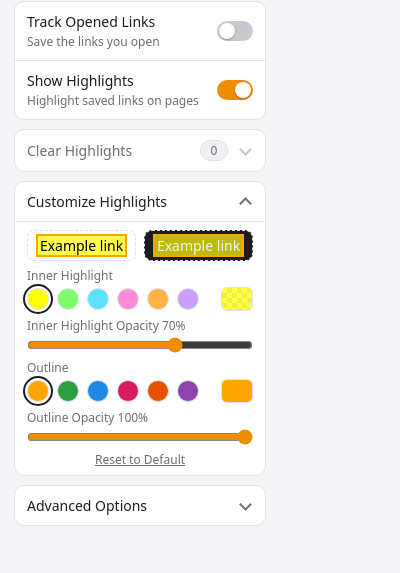
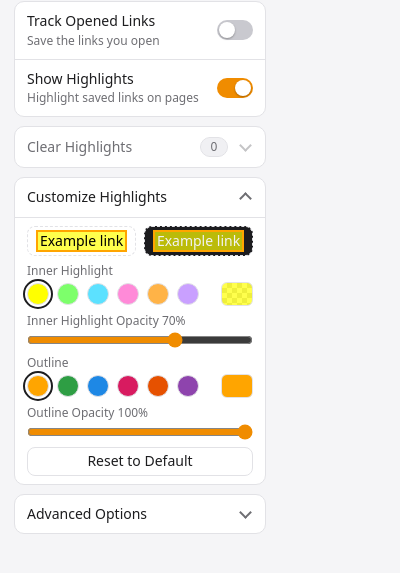
Before and after one commit to TiDeane/Link-Highlighter, a browser extension: page popup.html in a window 400 px wide. Both pictures are taken after a click on the button "Customize Highlights". Shown: the part 49-622 px from the top of the page. Drawn offline with Linux system fonts and the light colour scheme.

Commit message:
feat: bring back the reset button and some spacing in customize

```diff
--- a/popup.css
+++ b/popup.css
@@ -35,6 +35,7 @@ body {
   box-sizing: border-box;
   font-family: system-ui, sans-serif;
   font-size: 14px;
+  line-height: 1.33; /* explicit, so the popup is the same height in every browser */
   background: var(--bg);
   color: var(--text);
 }
@@ -143,7 +144,6 @@ body {
 
 .switch:focus-visible,
 .expander:focus-visible,
-.text-button:focus-visible,
 .danger:focus-visible {
   outline: 2px solid var(--accent);
   outline-offset: 2px;
@@ -273,8 +273,8 @@ body {
 .colors {
   display: flex;
   flex-direction: column;
-  gap: 6px;
-  padding: 8px 12px 7px;
+  gap: 7px;
+  padding: 8px 12px;
 }
 
 .previews {
@@ -359,19 +359,17 @@ body {
   accent-color: var(--accent);
 }
 
-/* A small link-style button, used for Reset to Default */
-.text-button {
-  align-self: center;
-  padding: 0;
-  border: 0;
+.secondary {
+  padding: 4px 12px;
+  border: 1px solid var(--border);
+  border-radius: 8px;
   background: none;
-  color: var(--muted);
+  color: inherit;
   font: inherit;
-  font-size: 12px;
-  text-decoration: underline;
   cursor: pointer;
+  transition: background 0.15s ease;
 }
 
-.text-button:hover {
-  color: var(--text);
+.secondary:hover {
+  background: var(--hover);
 }
--- a/popup.html
+++ b/popup.html
@@ -87,7 +87,7 @@
             <input type="range" id="outline-opacity" min="0" max="1" step="0.05">
           </div>
 
-          <button type="button" class="text-button" id="reset-colors">Reset to Default</button>
+          <button type="button" class="secondary" id="reset-colors">Reset to Default</button>
         </div>
       </div>
     </div>
```
